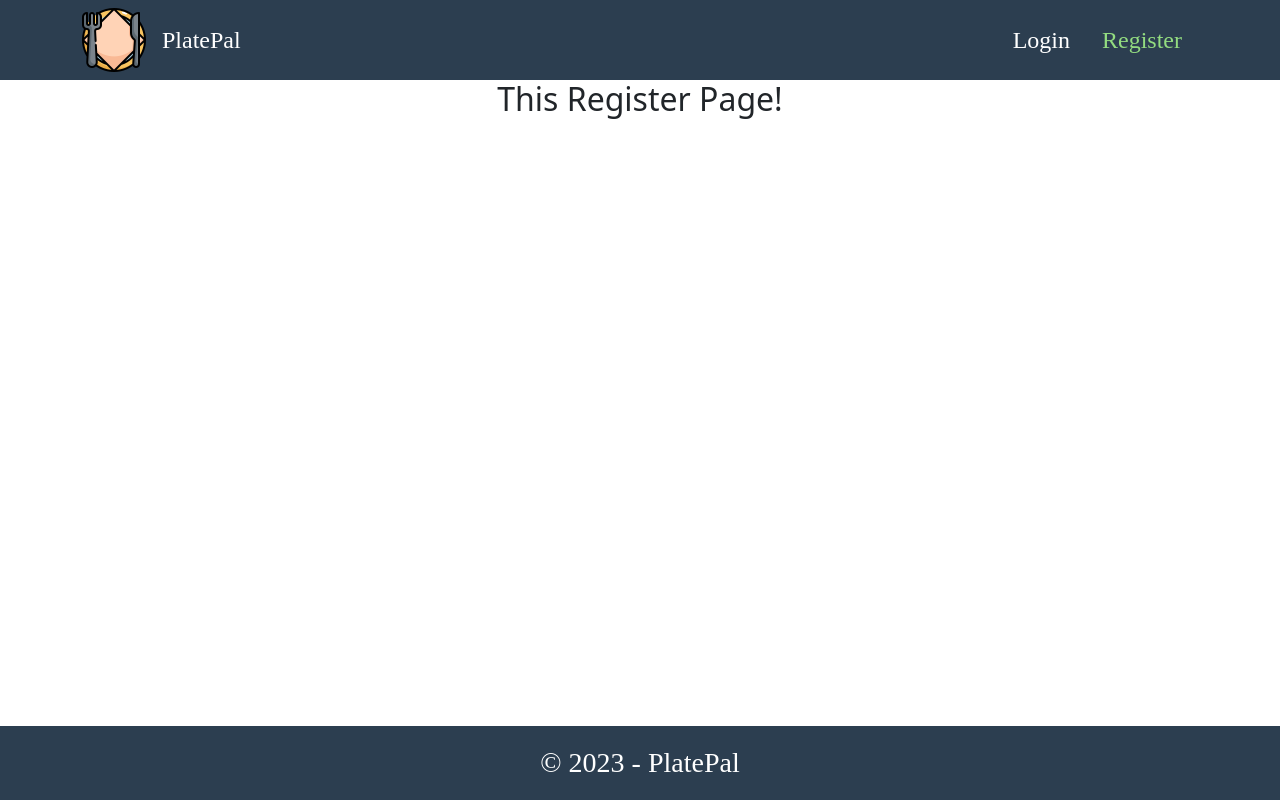
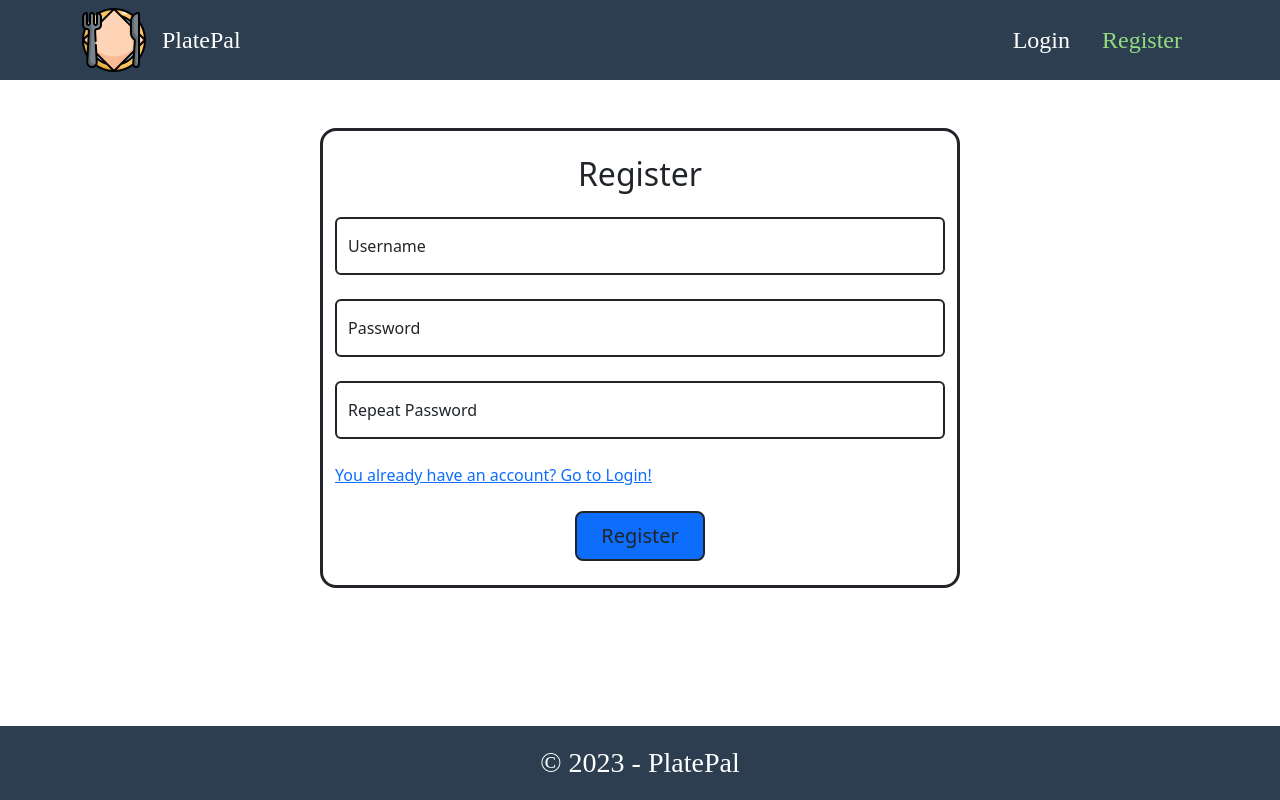
Before and after one commit to vvalentinov/PlatePal, a React (Vite) app in the folder client/: page /register in a window 1280 px wide. Built offline with nearby package versions, Linux system fonts and the light colour scheme; a web font is replaced by a local one.

Commit message:
Create initial register form

```diff
--- a/client/package.json
+++ b/client/package.json
@@ -10,10 +10,12 @@
     "preview": "vite preview"
   },
   "dependencies": {
+    "@hookform/error-message": "^2.0.1",
     "bootstrap": "^5.3.2",
     "react": "^18.2.0",
     "react-bootstrap": "^2.9.1",
     "react-dom": "^18.2.0",
+    "react-hook-form": "^7.47.0",
     "react-router-dom": "^6.17.0"
   },
   "devDependencies": {
--- a/client/src/components/Register/Register.jsx
+++ b/client/src/components/Register/Register.jsx
@@ -1,5 +1,141 @@
+import { useState } from 'react';
+
+// Bootstrap components
+import Button from 'react-bootstrap/Button';
+import Form from 'react-bootstrap/Form';
+import FloatingLabel from 'react-bootstrap/FloatingLabel';
+import Container from 'react-bootstrap/Container';
+import Row from 'react-bootstrap/Row';
+
+import { Link } from 'react-router-dom';
+
+// Error messages constants
+import * as errorMessages from '../../constants/errorMessages';
+
 const Register = () => {
-    return <h2 className="text-center">This Register Page!</h2>;
+    // Inputs state
+    const [username, setUsername] = useState('');
+    const [password, setPassword] = useState('');
+    const [repeatPassword, setRepeatPassword] = useState('');
+
+    // Inputs errors state
+    const [usernameError, setUsernameError] = useState('');
+    const [passwordError, setPasswordError] = useState('');
+    const [repeatPasswordError, setRepeatPasswordError] = useState('');
+
+    const onSubmit = (e) => {
+        e.preventDefault();
+    };
+
+    const onUsernameChange = (e) => {
+        setUsername(e.target.value);
+    }
+
+    const onPasswordChange = (e) => {
+        setPassword(e.target.value);
+    }
+
+    const onRepeatPasswordChange = (e) => {
+        setRepeatPassword(e.target.value);
+    }
+
+    const onUsernameBlur = () => {
+        if (!username) {
+            setUsernameError(errorMessages.usernameEmptyError);
+        } else if (username.length < 3 || username.length > 30) {
+            setUsernameError(errorMessages.usernameLengthError);
+        } else {
+            setUsernameError('');
+        }
+    };
+
+    const onPasswordBlur = () => {
+        if (!password) {
+            setPasswordError(errorMessages.passwordEmptyError);
+        } else if (password !== repeatPassword) {
+            setPasswordError(errorMessages.passwordMismatchError);
+            setRepeatPasswordError(errorMessages.passwordMismatchError);
+        } else {
+            if (repeatPasswordError === errorMessages.passwordMismatchError) {
+                setRepeatPasswordError('');
+            }
+            setPasswordError('');
+        }
+    };
+
+    const onRepeatPasswordBlur = () => {
+        if (!repeatPassword) {
+            setRepeatPasswordError(errorMessages.repeatPasswordEmptyError);
+        } else if (password !== repeatPassword) {
+            setPasswordError(errorMessages.passwordMismatchError);
+            setRepeatPasswordError(errorMessages.passwordMismatchError);
+        } else {
+            if (passwordError === errorMessages.passwordMismatchError) {
+                setPasswordError('');
+            }
+            setRepeatPasswordError('');
+        }
+    };
+
+    return (
+        <Container className="my-5 border border-3 border-dark col-6 rounded-4">
+            <Row className="text-center">
+                <h2 className="my-4">Register</h2>
+                <Form onSubmit={onSubmit}>
+                    <FloatingLabel
+                        controlId="floatingUsernameInput"
+                        label="Username"
+                        className="mb-4"
+                    >
+                        {/* Username */}
+                        <Form.Control
+                            autoComplete="on"
+                            name="username"
+                            type="text"
+                            placeholder="username"
+                            className={`border-2 ${usernameError ? 'border-danger' : 'border-dark'}`}
+                            onChange={onUsernameChange}
+                            onBlur={onUsernameBlur}
+                            value={username}
+                        />
+                        {usernameError && <p className="text-start text-danger">{usernameError}</p>}
+                    </FloatingLabel>
+                    <FloatingLabel controlId="floatingPassword" label="Password" className="mb-4">
+                        {/* Password */}
+                        <Form.Control
+                            name="password"
+                            onChange={onPasswordChange}
+                            value={password}
+                            onBlur={onPasswordBlur}
+                            type="password"
+                            placeholder="Password"
+                            className={`border-2 ${passwordError ? 'border-danger' : 'border-dark'}`}
+                        />
+                        {passwordError && <p className="text-start text-danger">{passwordError}</p>}
+                    </FloatingLabel>
+                    <FloatingLabel controlId="floatingRepeatPassword" label="Repeat Password">
+                        {/* Repeat Password */}
+                        <Form.Control
+                            type="password"
+                            name="repeatPassword"
+                            onChange={onRepeatPasswordChange}
+                            onBlur={onRepeatPasswordBlur}
+                            value={repeatPassword}
+                            placeholder="RepeatPassword"
+                            className={`border-2 ${repeatPasswordError ? 'border-danger' : 'border-dark'}`}
+                        />
+                        {repeatPasswordError && <p className="text-start text-danger">{repeatPasswordError}</p>}
+                    </FloatingLabel>
+                    <div className="text-start mt-4">
+                        <Link to="/login">You already have an account? Go to Login!</Link>
+                    </div>
+                    <Button type="submit" className="button btn-lg my-4 px-4 py-2 text-dark border-2 border-dark">
+                        Register
+                    </Button>
+                </Form>
+            </Row>
+        </Container>
+    );
 };
 
 export default Register;
--- /dev/null
+++ b/client/src/constants/errorMessages.js
@@ -0,0 +1,6 @@
+export const usernameEmptyError = 'Username must not be empty!';
+export const usernameLengthError = 'Username must be between 3 and 30 characters long!';
+
+export const passwordEmptyError = 'Password must not be empty!';
+export const repeatPasswordEmptyError = 'Repeat Password must not be empty!';
+export const passwordMismatchError = 'Password and Repeat Password must be the same!';
```
Also changed, not shown: 1 other file (tests, documents, lock files or other folders).
